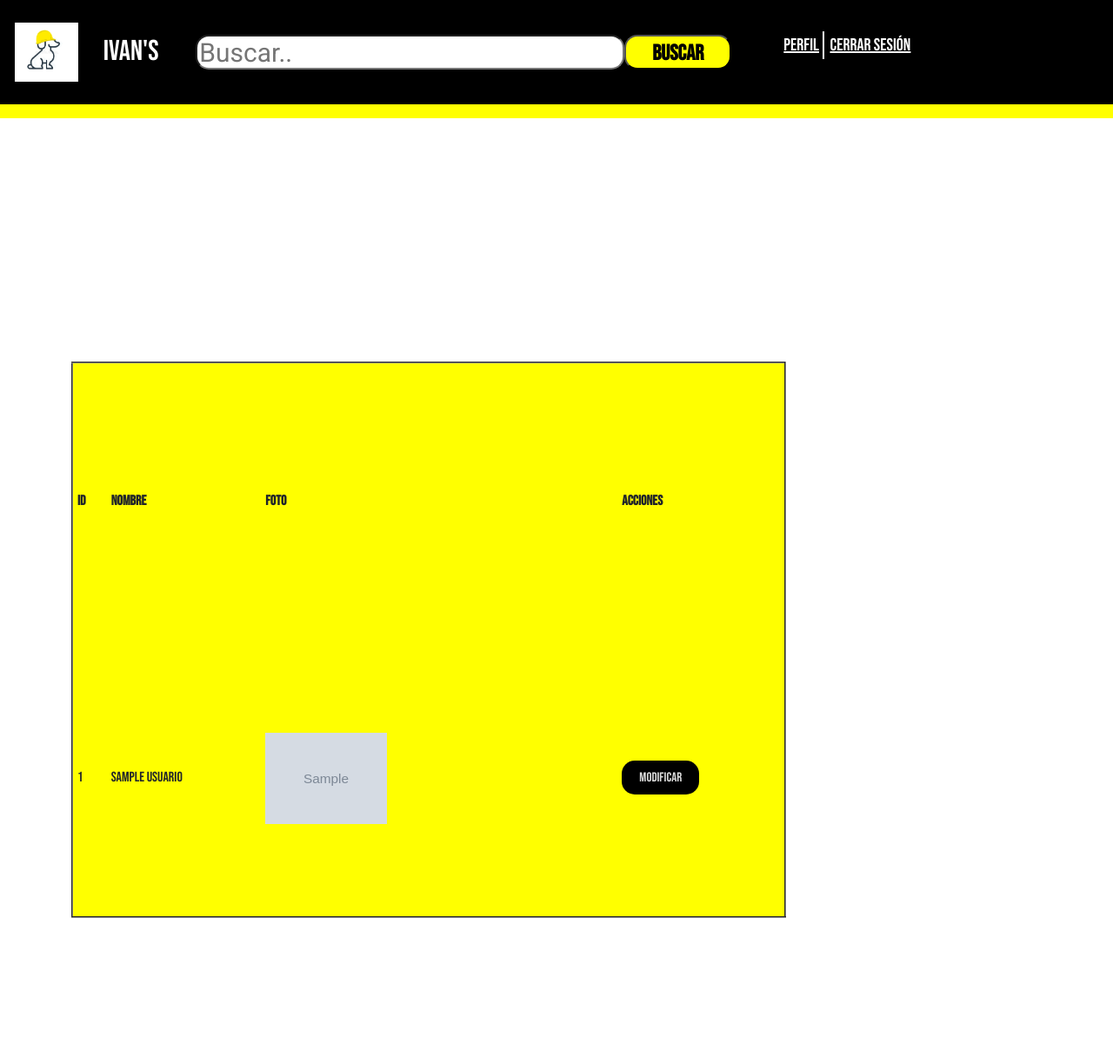
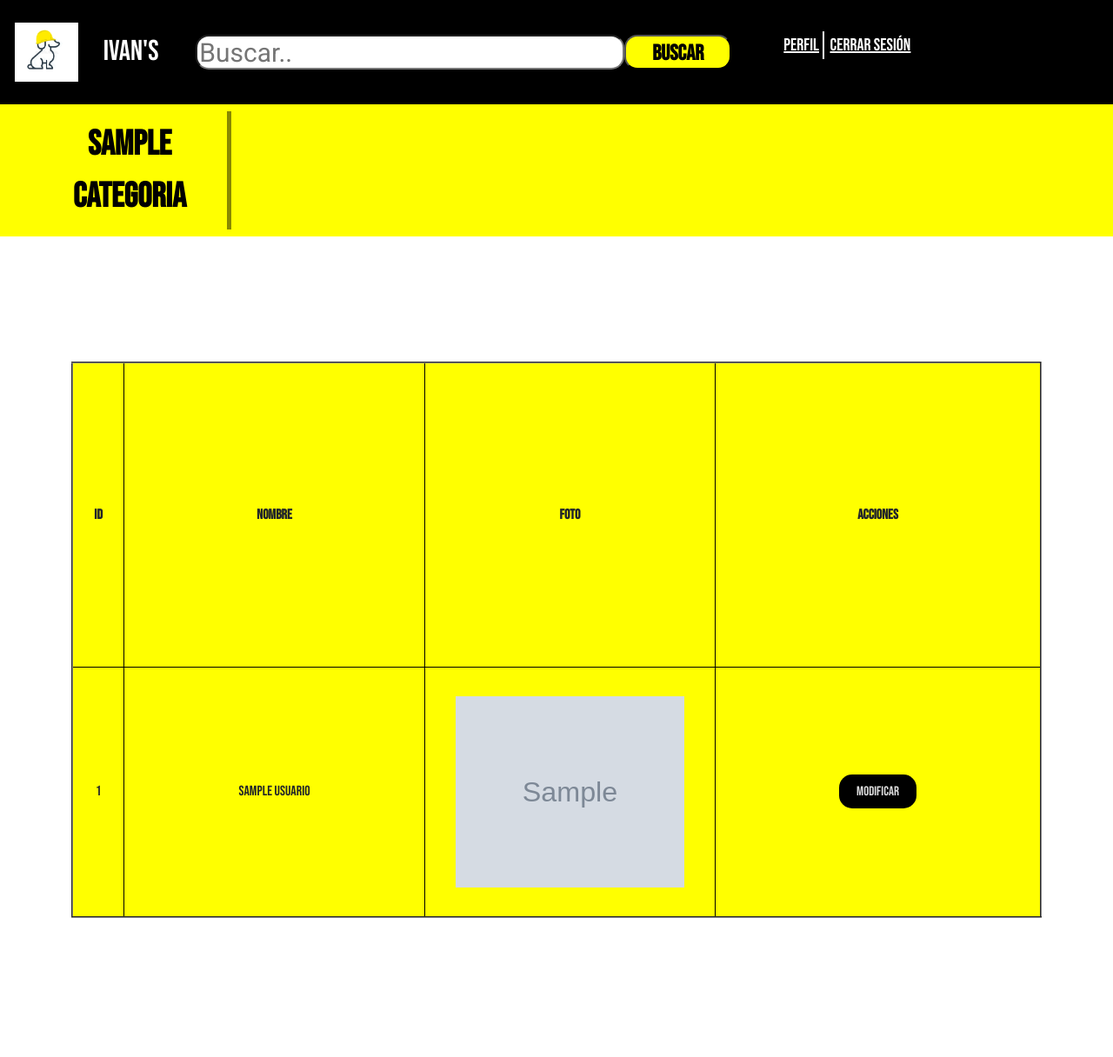
Before and after one commit to law153/Ivans-perfeccionado, a Django app: page /editar_rol/ in a window 1280 px wide. Shown: the whole page at 87% size. Run offline with Django 4.2, Linux system fonts and the light colour scheme; tables that the repository leaves empty hold one stand-in row (values such as "Sample post"); grey boxes marked "Sample" are stand-in pictures; some libraries are stand-ins or nearby versions.

Commit message:
editar rol 80% listo

```diff
--- a/Ivans_perfeccionado/settings.py
+++ b/Ivans_perfeccionado/settings.py
@@ -79,7 +79,7 @@ WSGI_APPLICATION = 'Ivans_perfeccionado.wsgi.application'
 DATABASES = {
     'default': {
         'ENGINE': 'django.db.backends.oracle',
-        'NAME': '192.168.1.143/orcl', #Para la inmensa mayoria 127.0.0.1, para Abel 192.168.1.143
+        'NAME': '127.0.0.1/orcl', #Para la inmensa mayoria 127.0.0.1, para Abel 192.168.1.143
         'USER': 'ivan1',
         'PASSWORD': 'ivan1',
         'TEST':{
--- a/core/static/core/css/editar-rol.css
+++ b/core/static/core/css/editar-rol.css
@@ -1,15 +1,26 @@
+table{
+    border-collapse: collapse;
+}
+
+th,td{
+    border: 1px solid #000;
+}
+
 .contenedor-tabla{
     height: 80%;
+    width: 100;
     border-radius: 2px solid #000;
 }
 
 .contenedor-imagen{
-    height: 50%;
-    width: 50%;
+    height: 45%;
+    width: 30%;
     object-fit: cover;
 }
 
 .imagenes{
     text-align: center;
-    width: 35%;
+    height: 90%;
+    width: 90%;
+    padding: 5%;
 }
--- a/core/templates/core/administrador/Editar-rol.html
+++ b/core/templates/core/administrador/Editar-rol.html
@@ -12,8 +12,8 @@
     {% block cuerpo%}
         <div class="container">
 
-            <table class="contenedor-tabla" cellpadding="5" border="2" bgcolor="#ff0">
-                <tr>
+            <table class="contenedor-tabla" cellspacing="5" cellpadding="2" border="2" bgcolor="#ff0">
+                <tr align="center">
                     <th>ID</th>
                     <th>Nombre</th>
                     <th>Foto</th>
@@ -21,7 +21,7 @@
                 </tr>
 
                 {% for c in clients %}
-                <tr>
+                <tr align="center">
                     <td>{{c.id_usuario}}</td>
                     <td>{{ c.nombre }}</td>
                     <td class="contenedor-imagen">
--- a/core/views.py
+++ b/core/views.py
@@ -490,10 +490,12 @@ def mostrarProductoAdm(request,id_prod):
     return render(request, 'core/administrador/producto-adm.html',contexto)
 
 def mostrarEditarRol(request):
+    categoria = Categoria.objects.all()
     clientes = Usuario.objects.all()
 
     contexto = {
-        "clients": clientes
+        "clients": clientes,
+        "categorias": categoria
     }
     return render(request, 'core/administrador/Editar-rol.html',contexto)
 
```
